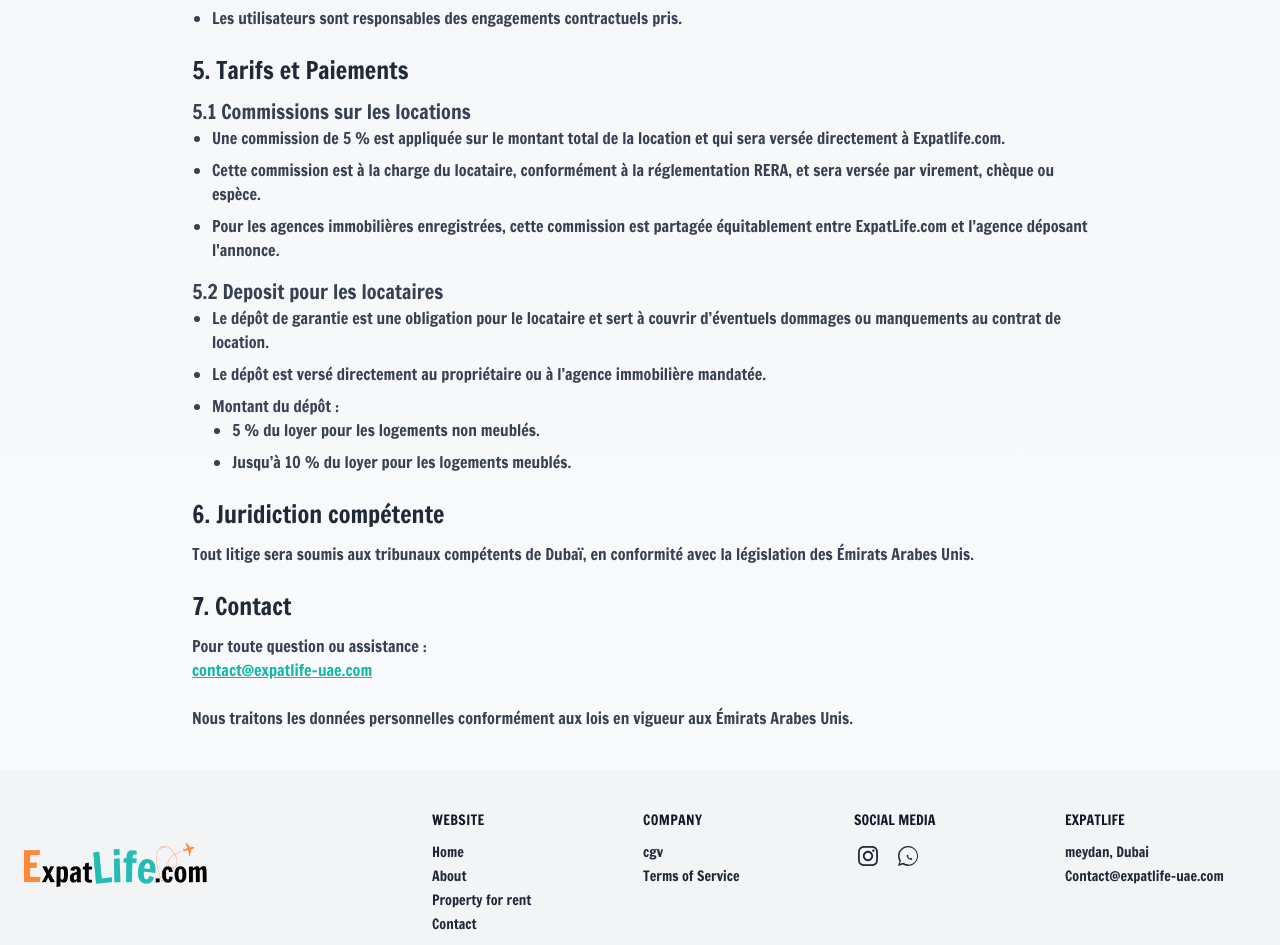
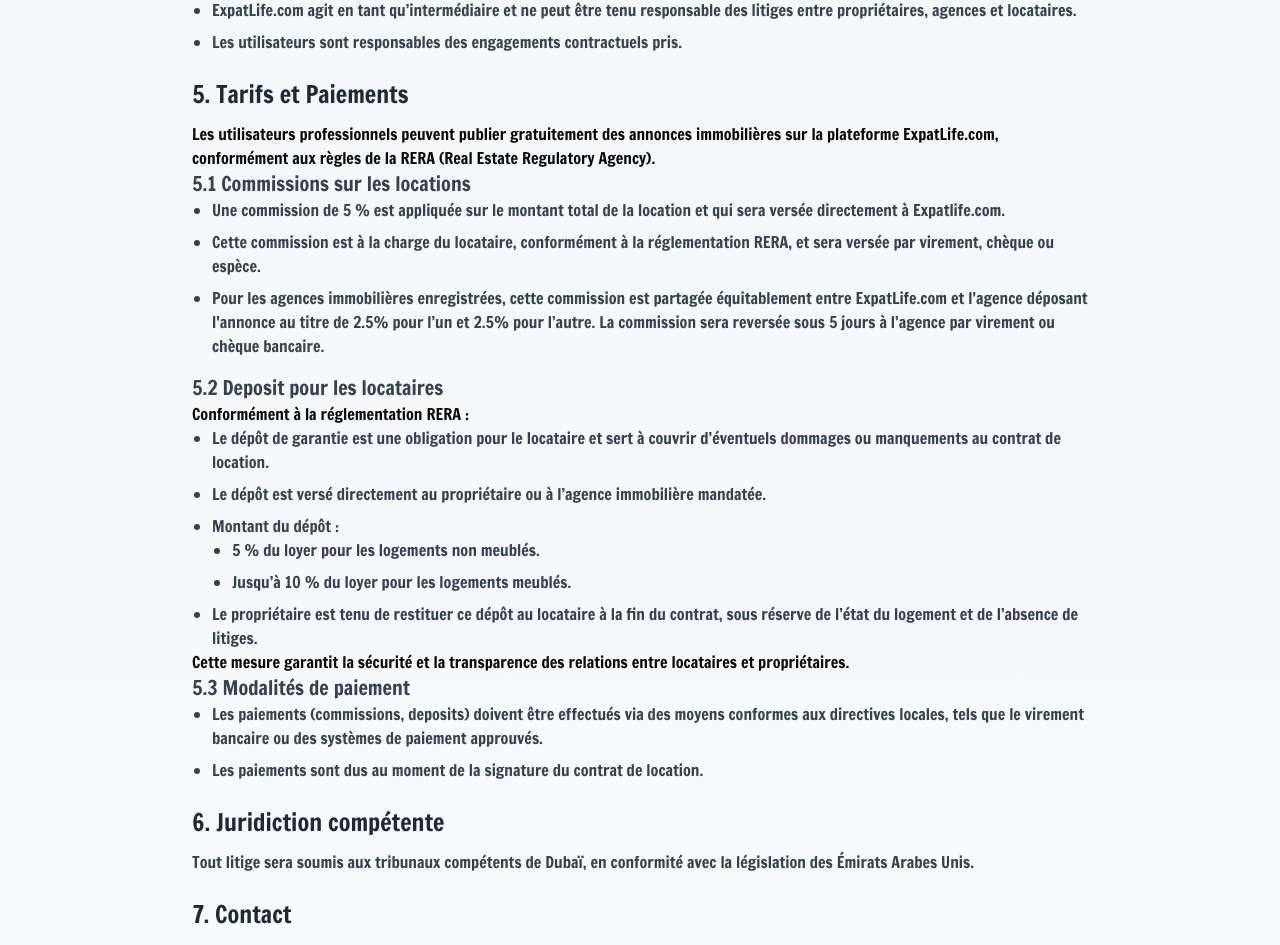
Before and after one commit to tiray972/ExpatLife, a Next.js app: page /cgv in a window 1280 px wide. Shown: the part 1120-2065 px from the top of the page. Built offline with nearby package versions, Linux system fonts and the light colour scheme; no server answers.

Commit message:
update: finish

```diff
--- a/src/app/blog/page.js
+++ b/src/app/blog/page.js
@@ -4,6 +4,8 @@ import Image from "next/image";
 
 // Fonction pour récupérer les articles depuis Firebase (exemple)
 import { getAllArticles } from "@/lib/firebase/articles";
+import Header from "@/components/header";
+import Footer from "@/components/Footer";
 
 export default async function Blog() {
   const articles = await getAllArticles();
@@ -18,7 +20,7 @@ export default async function Blog() {
         />
         <meta name="keywords" content="blog expatriation, logement Émirats, conseils expatlife" />
       </Head>
-
+      <Header/>
       <header className="py-10 bg-teal-500 text-white text-center">
         <h1 className="text-4xl font-bold">Nos Articles de Blog</h1>
         <p className="mt-2">Découvrez nos conseils et astuces pour une expatriation réussie.</p>
@@ -47,6 +49,7 @@ export default async function Blog() {
           </article>
         ))}
       </section>
+      <Footer/>
     </div>
   );
 }
--- a/src/app/cgv/page.js
+++ b/src/app/cgv/page.js
@@ -32,6 +32,7 @@ export default function CVGPage() {
             {/* Section 1 */}
             <div>
               <h2 className="text-2xl font-semibold text-gray-800 mb-3">1. Objet des CGV</h2>
+              <p>Les présentes conditions régissent les services proposés par la plateforme ExpatLife.com, notamment :</p>
               <ul className="list-disc pl-5 space-y-2 text-gray-700">
                 <li>La mise en relation entre propriétaires, agences et locataires.</li>
                 <li>La publication d'annonces immobilières.</li>
@@ -99,6 +100,7 @@ export default function CVGPage() {
             {/* Section 5 */}
             <div>
               <h2 className="text-2xl font-semibold text-gray-800 mb-3">5. Tarifs et Paiements</h2>
+              <p>Les utilisateurs professionnels peuvent publier gratuitement des annonces immobilières sur la plateforme ExpatLife.com, conformément aux règles de la RERA (Real Estate Regulatory Agency).</p>
               <div className="mb-4">
                 <h3 className="text-xl font-semibold text-gray-700">5.1 Commissions sur les locations</h3>
                 <ul className="list-disc pl-5 space-y-2 text-gray-700">
@@ -111,13 +113,13 @@ export default function CVGPage() {
                     versée par virement, chèque ou espèce.
                   </li>
                   <li>
-                    Pour les agences immobilières enregistrées, cette commission est partagée équitablement entre
-                    ExpatLife.com et l'agence déposant l'annonce.
+                  Pour les agences immobilières enregistrées, cette commission est partagée équitablement entre ExpatLife.com et l'agence déposant l'annonce au titre de 2.5% pour l’un et 2.5% pour l’autre. La commission sera reversée sous 5 jours à l’agence par virement ou chèque bancaire.
                   </li>
                 </ul>
               </div>
               <div>
                 <h3 className="text-xl font-semibold text-gray-700">5.2 Deposit pour les locataires</h3>
+                <p>Conformément à la réglementation RERA :</p>
                 <ul className="list-disc pl-5 space-y-2 text-gray-700">
                   <li>
                     Le dépôt de garantie est une obligation pour le locataire et sert à couvrir d’éventuels dommages ou
@@ -133,6 +135,20 @@ export default function CVGPage() {
                       <li>Jusqu’à 10 % du loyer pour les logements meublés.</li>
                     </ul>
                   </li>
+                  <li>Le propriétaire est tenu de restituer ce dépôt au locataire à la fin du contrat, sous réserve de l’état du logement et de l’absence de litiges.</li>
+                </ul>
+                <p>Cette mesure garantit la sécurité et la transparence des relations entre locataires et propriétaires.</p>
+              </div>
+              <div>
+                <h3 className="text-xl font-semibold text-gray-700">5.3 Modalités de paiement</h3>
+                <ul className="list-disc pl-5 space-y-2 text-gray-700">
+                  <li>
+                  Les paiements (commissions, deposits) doivent être effectués via des moyens conformes aux directives locales, tels que le virement bancaire ou des systèmes de paiement approuvés.
+                  </li>
+                  <li>
+                  Les paiements sont dus au moment de la signature du contrat de location.
+                  </li>
+
                 </ul>
               </div>
             </div>
--- a/src/app/location/page.js
+++ b/src/app/location/page.js
@@ -13,7 +13,7 @@ export default function LocationsPage() {
   const [filters, setFilters] = useState({
     emirateID: true, // Initialisé à true
     type: "all",
-    priceRange: [0, 5000000],
+    priceRange: [0, 1000000],
     bedrooms: "all",
     duration: "all",
     furnished: "all",
--- a/src/components/Footer.js
+++ b/src/components/Footer.js
@@ -25,10 +25,10 @@ export default function Footer() {
                                     <a rel="noopener hover:text-teal-500 noreferrer" href="/blog">About</a>
                                 </li>
                                 <li>
-                                    <a rel="noopener hover:text-teal-500 noreferrer" href="/location">Property for rent</a>
+                                    <a rel="noopener hover:text-teal-500 noreferrer" href="/location">Properties for rent</a>
                                 </li>
                                 <li>
-                                    <a rel="noopener hover:text-teal-500 noreferrer" href="/Contact">Contact</a>
+                                    <a rel="noopener hover:text-teal-500 noreferrer" href="/contact">Contact</a>
                                 </li>
                             </ul>
                         </div>
--- a/src/components/header.js
+++ b/src/components/header.js
@@ -72,6 +72,9 @@ export default function Header() {
           </Link>
           <Link href="/blog">
             <div className="hover:text-teal-200">About</div>
+          </Link>
+          <Link href="/location">
+            <div className="hover:text-teal-200">Properties for rent</div>
           </Link>
           {isLoggedIn && (
             <Link href="/dashboard">
@@ -152,6 +155,11 @@ export default function Header() {
                 <div className="hover:text-teal-200">About</div>
               </Link>
             </li>
+            <li>
+            <Link href="/location">
+            <div className="hover:text-teal-200">Properties for rent</div>
+            </Link>
+            </li>
             {isLoggedIn && (
               <li>
                 <Link href="/dashboard">
--- a/src/components/properties/PropertyFilters.js
+++ b/src/components/properties/PropertyFilters.js
@@ -59,7 +59,7 @@ export function PropertyFilters({filters, setFilters}) {
             </SelectTrigger>
             <SelectContent>
               <SelectItem value="all">All</SelectItem>
-              <SelectItem value="weekly">weekly</SelectItem>
+              <SelectItem value="weekly">Weekly</SelectItem>
               <SelectItem value="monthly">Monthly</SelectItem>
               <SelectItem value="yearly">Yearly</SelectItem>
             </SelectContent>
@@ -74,7 +74,7 @@ export function PropertyFilters({filters, setFilters}) {
               <Slider
                 value={filters.priceRange}
                 min={0}
-                max={5000000}
+                max={1000000}
                 step={1000}
                 onValueChange={(value) => setFilters({ ...filters, priceRange: value })}
               />
@@ -121,8 +121,8 @@ export function PropertyFilters({filters, setFilters}) {
             </SelectTrigger>
             <SelectContent>
               <SelectItem value="all">All</SelectItem>
-              <SelectItem value="yes">furnished</SelectItem>
-              <SelectItem value="no">unfurnished</SelectItem>
+              <SelectItem value="yes">Furnished</SelectItem>
+              <SelectItem value="no">Unfurnished</SelectItem>
             </SelectContent>
           </Select>
         </div>
--- a/src/components/properties/PropertyMap.js
+++ b/src/components/properties/PropertyMap.js
@@ -2,7 +2,7 @@
 
 import Map, { Marker, Popup } from 'react-map-gl';
 import { useState } from 'react';
-import { MapPin } from 'lucide-react';
+import { MapPin, MapPinHouse } from 'lucide-react';
 import { Card } from '../ui/card';
 import Image from 'next/image';
 import 'mapbox-gl/dist/mapbox-gl.css';
@@ -33,7 +33,7 @@ export function PropertyMap({ properties }) {
               setSelectedProperty(property);
             }}
           >
-            <MapPin className="w-6 h-6 text-blue-600 hover:text-blue-800 cursor-pointer" />
+            <MapPinHouse size={16} strokeWidth={3} className="w-6 h-6 hover:text-orange-500 text-teal-500 cursor-pointer" />
           </Marker>
         ))}
 
```
Also changed, not shown: src/components/properties/PropertyDetails.js (+16 -13 lines).
